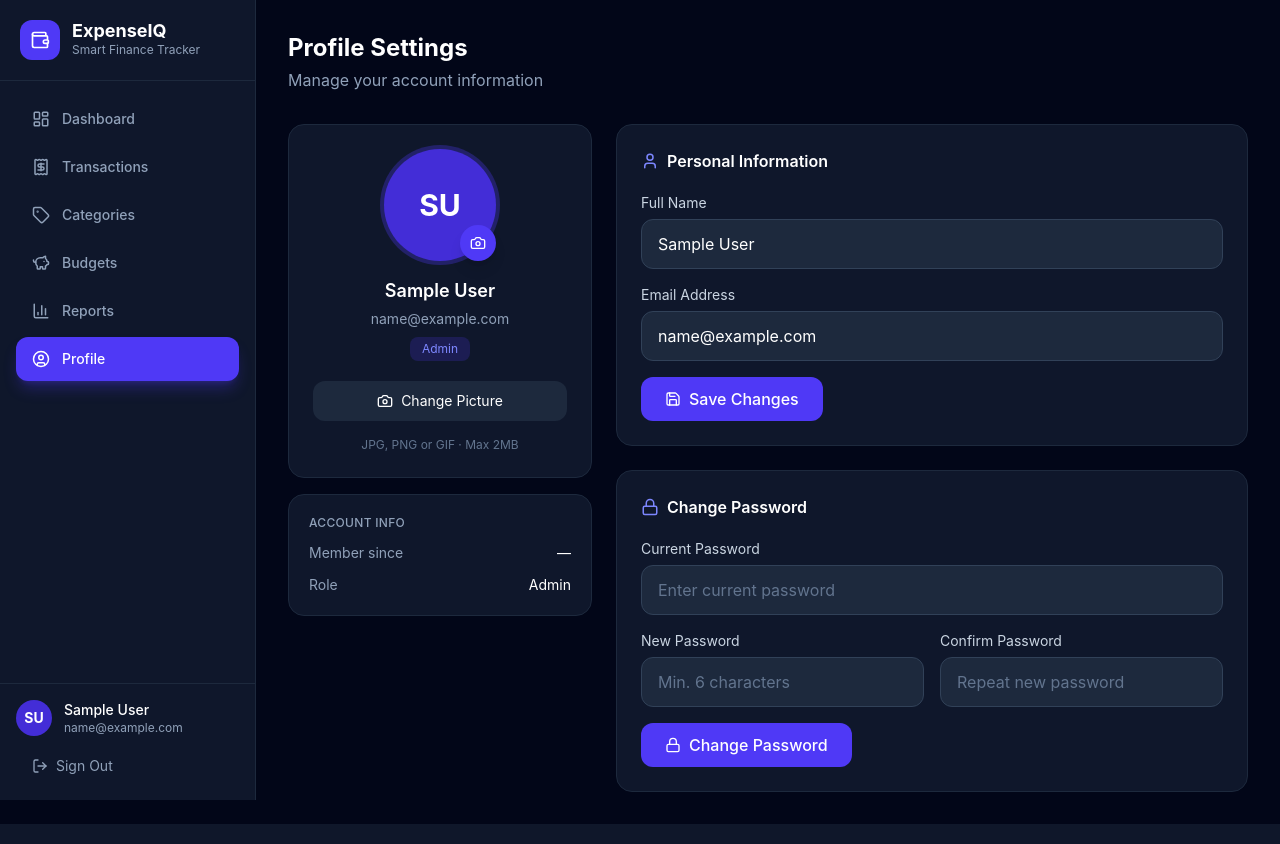
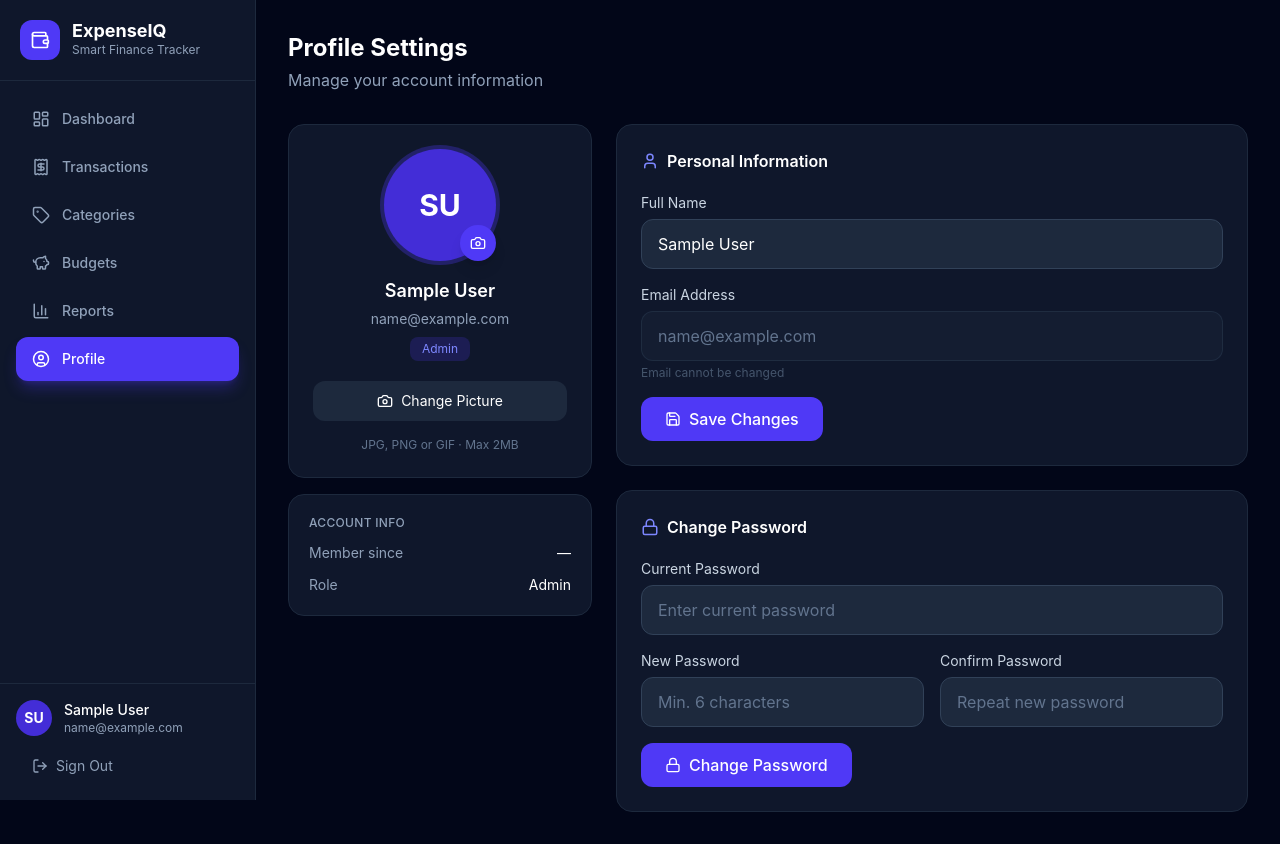
Before and after one commit to hammadhassanhashmi/expense-management-system, a React (Vite) app in the folder frontend/: page /profile in a window 1280 px wide. Built offline with nearby package versions, Linux system fonts and the light colour scheme; no server answers; sample sign-in values are in the browser's storage.

Commit message:
fix: sidebar shows uploaded avatar, email field disabled

```diff
--- a/frontend/src/components/Layout/Sidebar.jsx
+++ b/frontend/src/components/Layout/Sidebar.jsx
@@ -60,9 +60,9 @@ export default function Sidebar({ onClose }) {
       {/* User */}
       <div className="p-4 border-t border-slate-800">
         <div className="flex items-center gap-3 mb-3">
-          {user?.avatar && user.avatar.startsWith('uploads/') ? (
+          {user?.avatar ? (
             <img
-              src={`http://localhost:5000/${user.avatar}`}
+              src={user.avatar}
               alt="avatar"
               className="w-9 h-9 rounded-full object-cover"
             />
--- a/frontend/src/pages/Profile.jsx
+++ b/frontend/src/pages/Profile.jsx
@@ -9,7 +9,6 @@ export default function Profile() {
   const { user, updateUser } = useAuth();
 
   const [name, setName] = useState(user?.name || '');
-  const [email, setEmail] = useState(user?.email || '');
   const [passwordForm, setPasswordForm] = useState({ currentPassword: '', newPassword: '', confirmPassword: '' });
   const [profileLoading, setProfileLoading] = useState(false);
   const [passwordLoading, setPasswordLoading] = useState(false);
@@ -67,7 +66,7 @@ export default function Profile() {
     e.preventDefault();
     setProfileLoading(true);
     try {
-      const res = await api.put('/auth/profile', { name, email });
+      const res = await api.put('/auth/profile', { name });
       updateUser(res.data.user);
       toast.success('Profile updated!');
     } catch (err) {
@@ -212,12 +211,11 @@ export default function Profile() {
                 <label className="block text-sm text-slate-300 mb-1.5">Email Address</label>
                 <input
                   type="email"
-                  required
-                  value={email}
-                  onChange={e => setEmail(e.target.value)}
-                  className="w-full bg-slate-800 border border-slate-700 rounded-xl px-4 py-3 text-white placeholder-slate-500 focus:outline-none focus:border-indigo-500 transition"
-                  placeholder="your@email.com"
+                  value={user?.email || ''}
+                  disabled
+                  className="w-full bg-slate-800/40 border border-slate-700/40 rounded-xl px-4 py-3 text-slate-500 cursor-not-allowed"
                 />
+                <p className="text-slate-600 text-xs mt-1">Email cannot be changed</p>
               </div>
               <button
                 type="submit"
```
Also changed, not shown: 1 other file (tests, documents, lock files or other folders).
